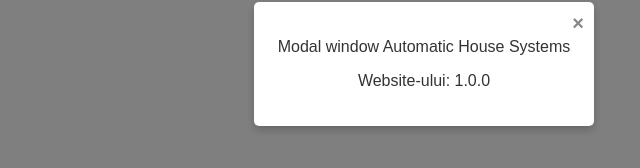
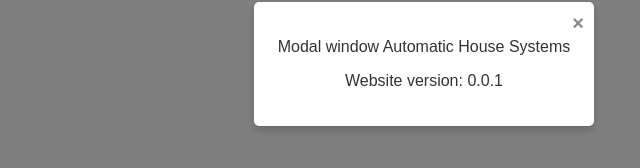
Before and after one commit to SimedruF/Simple_WebAppUI, a plain HTML site: page modal_window.html in a window 1280 px wide. Both pictures are taken after a click on the element 33 px from the left and 30 px from the top of the page. Shown: the part 336-504 px from the top of the page, 216-856 px from the left. Drawn offline with nearby package versions, Linux system fonts and the light colour scheme.

Commit message:
version 0.0.1

```diff
--- a/modal_window.html
+++ b/modal_window.html
@@ -18,7 +18,7 @@
         <div class="modalabout-content">
             <span class="close-button" id="closeButton">&times;</span>
             <p>Modal window  Automatic House Systems </p>
-            <p>Website-ului: 1.0.0</p>
+            <p>Website version: 0.0.1</p>
         </div>
     </div>
 
```
